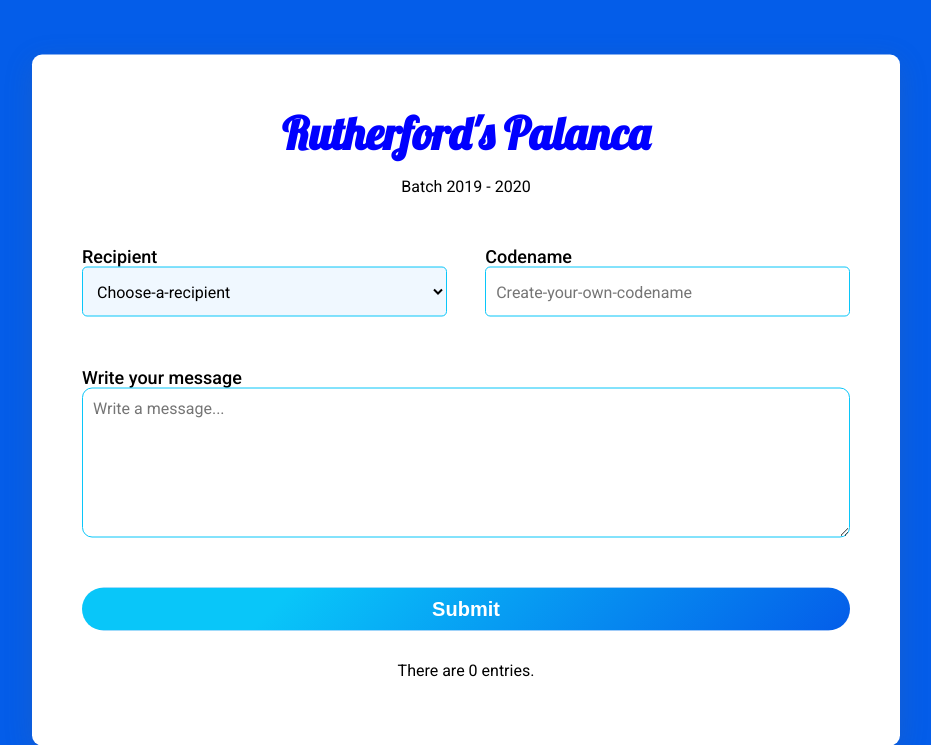
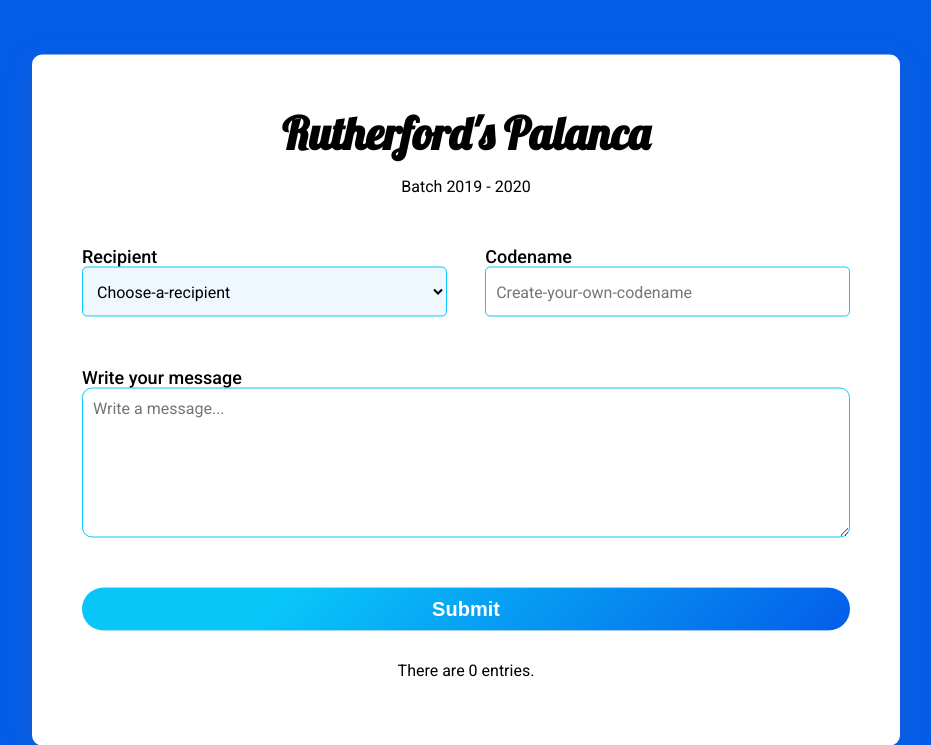
Before and after one commit to Franz1033/palanca-rutherford, a Django app: page / in a window 1280 px wide. Shown: the top 745 px of the page, without its empty margins (174-1105 px from the left). Run offline with Django 4.2, Linux system fonts and the light colour scheme; data that the repository does not hold is empty.

Commit message:
Update styles.css

```diff
--- a/ruther_palanca/palanca/static/palanca/styles.css
+++ b/ruther_palanca/palanca/static/palanca/styles.css
@@ -9,7 +9,7 @@ h1 {
     margin: 0;
     text-align: center;
     font-size:45px ;
-    color: blue;
+    color: black;
     font-family: 'Lobster', cursive;
 }
 
```
